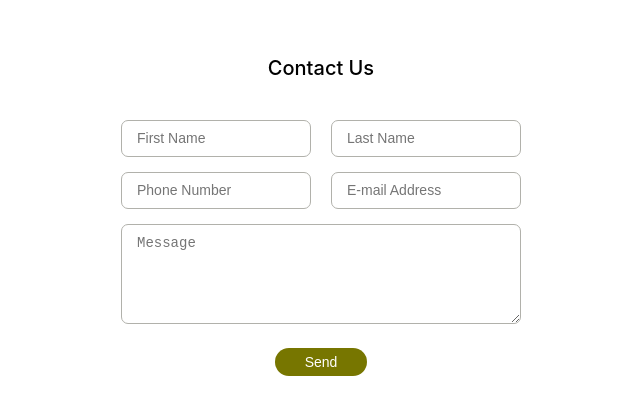
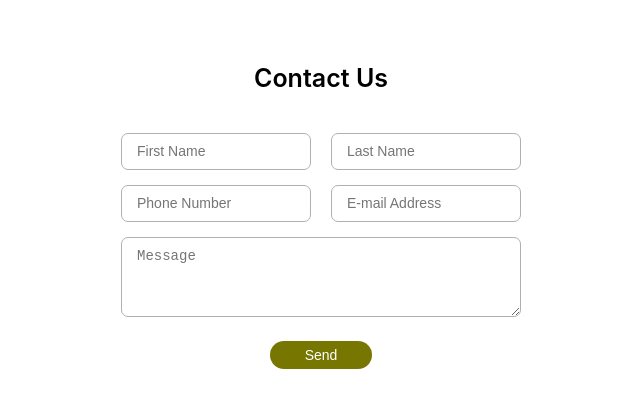
Before and after one commit to Zaibi727/Collection-of-Designs, a React (Create React App) app: page / in a window 1280 px wide. Shown: the part 184-598 px from the top of the page, without its empty margins (319-959 px from the left). Built offline with nearby package versions, Linux system fonts and the light colour scheme.

Commit message:
Update ContactUs.module.css

```diff
--- a/src/components/ContactUsForm/ContactUs.module.css
+++ b/src/components/ContactUsForm/ContactUs.module.css
@@ -23,8 +23,8 @@ button:focus {
      transform: translate(-50%, -50%);
 }
 .head{
-    font-size: 20px;
-    font-weight: 500;
+    font-size: 25px;
+    font-weight: 600;
     font-style: normal;
 }
 .sec1{
@@ -40,15 +40,15 @@ button:focus {
 }
 .textarea{
     width: 400px;
-    height: 100px;
+    height: 80px;
     max-width: 100%;
     padding: 10px 15px;
     border-radius: 7px;
     border: 1px solid #b1b1ab;
     margin-bottom: 20px;
     text-decoration: none;
-    font-size: 14px;
-    font-style: normal;
+    font-size: 16px;
+    font-style: normal !important;
 }
 input{
     padding: 10px 15px 10px 15px;
@@ -62,7 +62,7 @@ input{
     font-style: normal;
 }
 .btn{
-    padding: 6px 30px;
+    padding: 6px 35px;
     font-style: normal;
     border: none;
     font-size: 14px;
```
